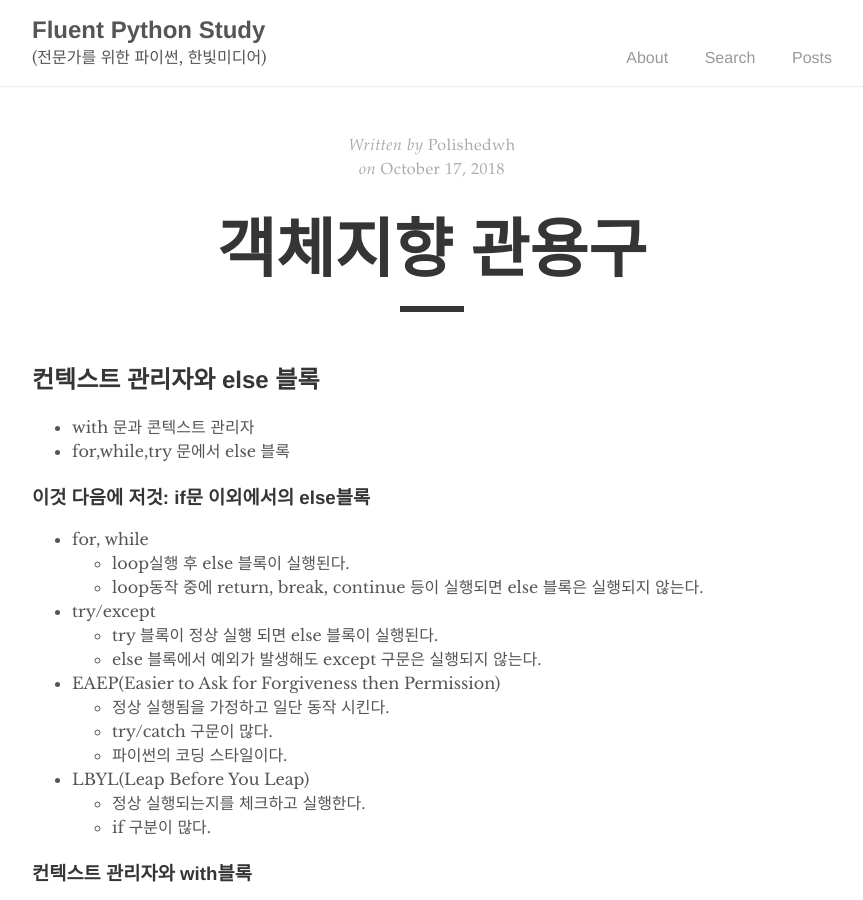
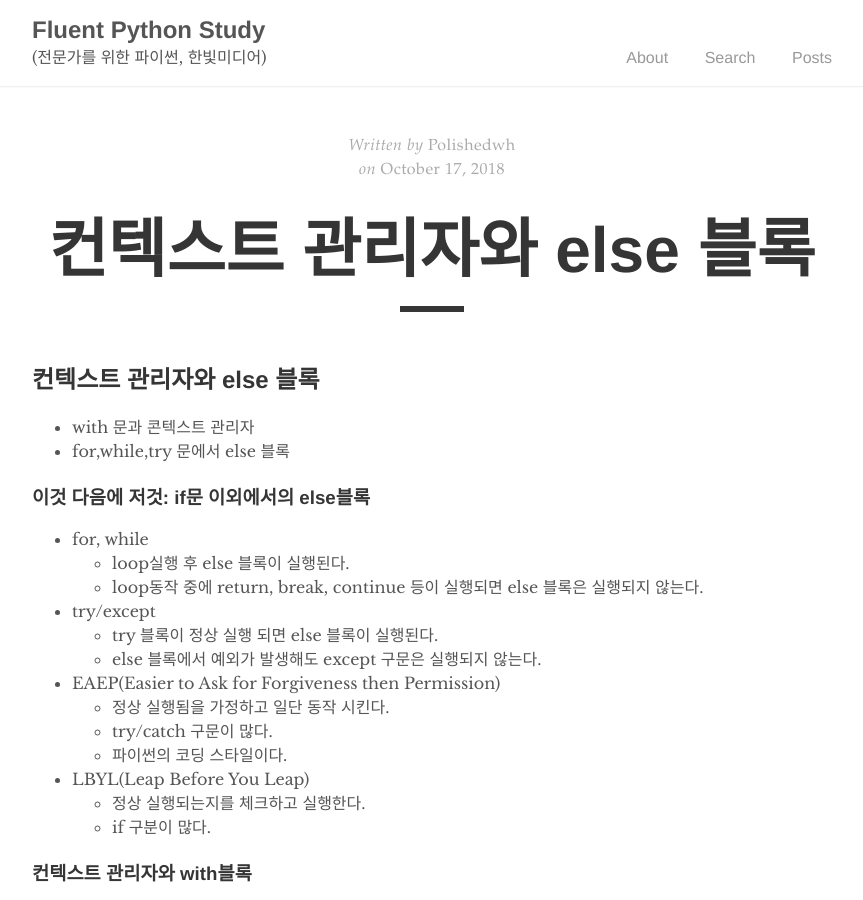
Before and after one commit to hydblab/hydblab.github.io, a Jekyll site: the page built from _posts/2018-10-17-context-managers-and-else-blocks.md, in a window 1280 px wide and 900 px high. Shown: the whole window, without its empty margins (208-1071 px from the left). Built offline with Jekyll 4.4.1, drawn with Linux system fonts in a browser that asks for light colours.

Commit message:
fix: wrong title

```diff
--- a/_posts/2018-10-17-context-managers-and-else-blocks.md
+++ b/_posts/2018-10-17-context-managers-and-else-blocks.md
@@ -1,6 +1,6 @@
 ---
 layout: post
-title: "객체지향 관용구"
+title: "컨텍스트 관리자와 else 블록"
 author: "Polishedwh"
 ---
 
```
